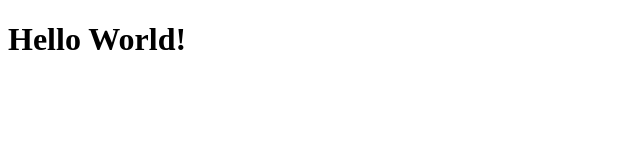
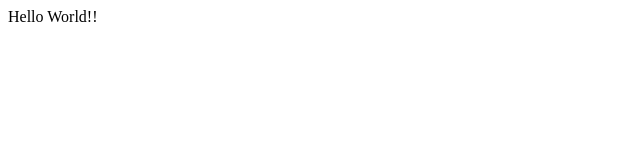
Before and after one commit to Viktor-Stadnik/my-project, a plain HTML site: page index.html in a window 1280 px wide. Shown: the whole page, without its empty margins (0-640 px from the left). Drawn offline with Linux system fonts and the light colour scheme.

Commit message:
second commit

```diff
--- a/index.html
+++ b/index.html
@@ -7,6 +7,6 @@
     <title>Document</title>
 </head>
 <body>
-<h1>Hello World!</h1>
+Hello World!!
 </body>
 </html>
```
